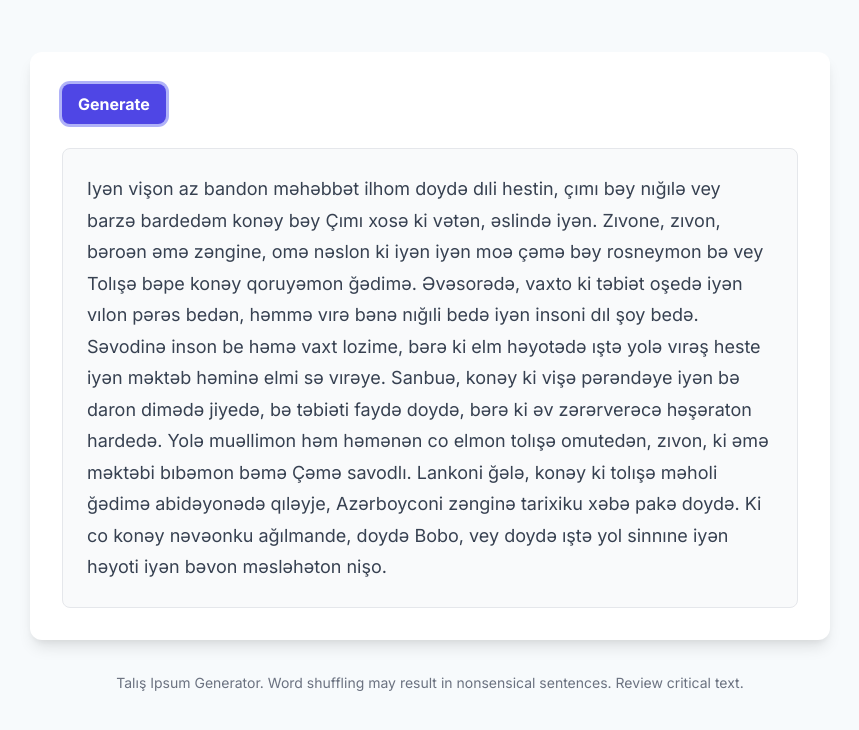
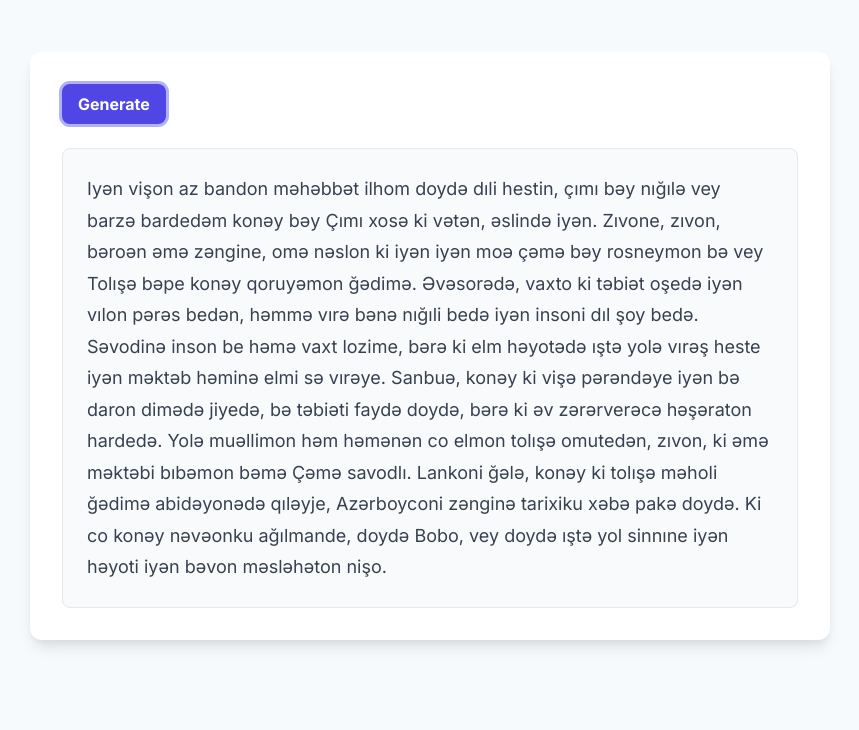
Before and after one commit to talyshipsum/talyshipsum.github.io, a website: page index.html in a window 1280 px wide. Shown: the whole page, without its empty margins (210-1069 px from the left). Drawn offline with nearby package versions, Linux system fonts and the light colour scheme.

Commit message:
Update index.html

```diff
--- a/index.html
+++ b/index.html
@@ -84,9 +84,7 @@
         <div class="word-container" id="word-container-id">
         </div>
     </div>
-    <div class="footer">
-        Talış Ipsum Generator. Word shuffling may result in nonsensical sentences. Review critical text.
-    </div>
+
 
     <script>
         var TalyshCuratedText = function () {};
```
